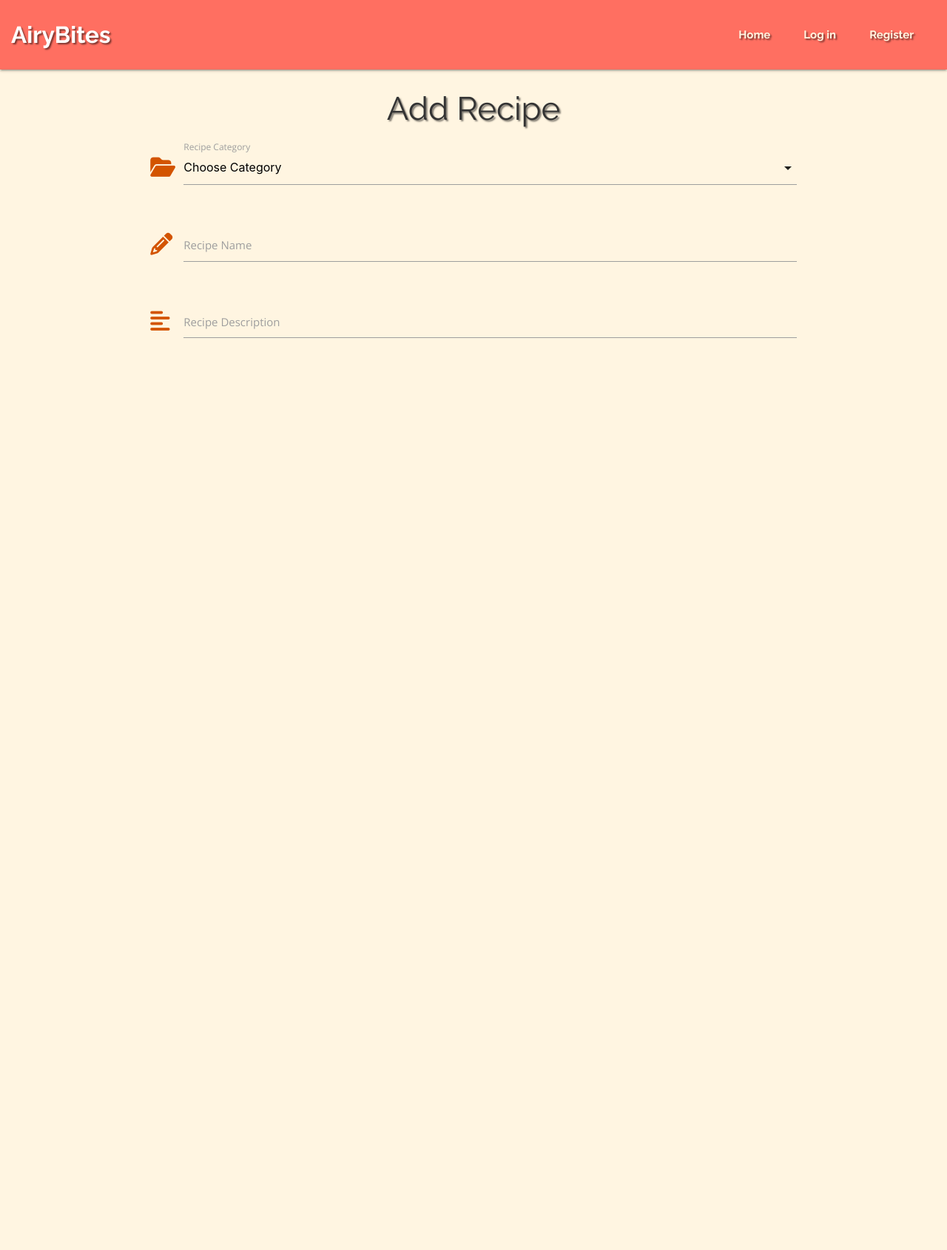
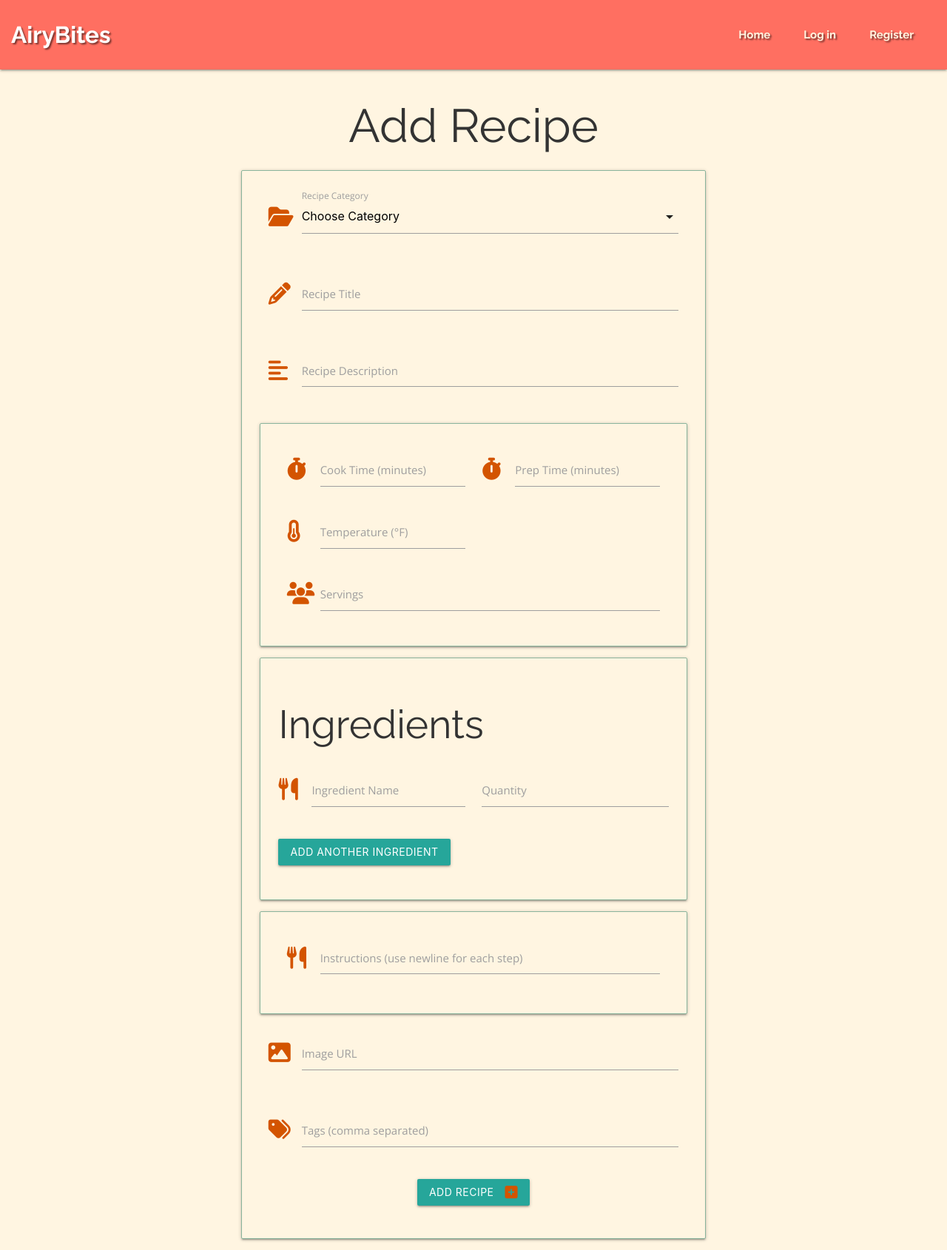
Before and after one commit to TaherCCG/airybitesrecipes, a Flask app: page /add_recipe in a window 1280 px wide. Shown: the whole page at 74% size. Before the commit the page ends 457 px from the top, so only its background shows below. Run offline with Flask 3, Linux system fonts and the light colour scheme; data that the repository does not hold is empty; some libraries are stand-ins or nearby versions.

Commit message:
Refactor: add_recipe.html structured form to take user input

```diff
--- a/templates/add_recipe.html
+++ b/templates/add_recipe.html
@@ -1,39 +1,123 @@
 {% extends "base.html"%}
 {% block content %}
 
-    <h3 class="center-align text-shadow">Add Recipe</h3>
-
-    <div class="row">
-        <form class="col s12" method="POST" action="">
+<div class="container">
+    <h1 class="center-align">Add Recipe</h1>
+    <div class="row card-panel">
+        <form class="col s12" method="post" action="{{ url_for('add_recipe')}}">
+            <!-- Recipe Category Selection-->
             <div class="row">
                 <div class="input-field col s12">
-                    <i class="fas fa-folder-open prefix icon"></i>
+                    <i class="fas fa-folder-open icon prefix"></i>
                     <select id="category_name" name="category_name" class="validate" required>
                         <option value="" disabled selected>Choose Category</option>
                         {% for category in categories %}
-                            <option value="{{ category.category_name }}">{{ category.category_name }}</option>
+                        <option value="{{ category.category_name }}">{{ category.category_name }}</option>
                         {% endfor %}
                     </select>
-                    <label for="category_name">Recipe Category</label>
+                    <label>Recipe Category</label>
                 </div>
             </div>
+            <!-- Recipe Title -->
             <div class="row">
                 <div class="input-field col s12">
-                    <i class="fas fa-pencil-alt prefix icon"></i>
-                    <input id="recipe_title" name="recipe_title" minlength="5"
-                        maxlength="50"  type="text" class="validate" required>
-                    <label for="recipe_title">Recipe Name</label>
+                    <i class="fas fa-pencil-alt icon prefix"></i>
+                    <input id="recipe_title" name="recipe_title" minlength="5" maxlength="50" type="text" class="validate"
+                        required>
+                    <label for="recipe_title">Recipe Title</label>
                 </div>
             </div>
+            <!-- Recipe Description -->
             <div class="row">
                 <div class="input-field col s12">
-                    <i class="fas fa-align-left prefix icon"></i>
-                    <textarea id="recipe_description" name="recipe_description" minlength="5"
-                        maxlength="200" class="materialize-textarea validate" required></textarea>
+                    <i class="fas fa-align-left icon prefix"></i>
+                    <textarea id="recipe_description" name="recipe_description" minlength="5" maxlength="250"
+                        class="materialize-textarea validate" required></textarea>
                     <label for="recipe_description">Recipe Description</label>
+                </div>
+            </div>
+            <!-- Timers -->
+            <div class="row card-panel">
+                <div class="input-field col s6">
+                    <i class="fas fa-stopwatch icon prefix"></i>
+                    <input id="cook_time" name="cook_time" type="number" class="validate" required>
+                    <label for="cook_time">Cook Time (minutes)</label>
+                </div>
+                <div class="input-field col s6">
+                    <i class="fas fa-stopwatch icon prefix"></i>
+                    <input id="prep_time" name="prep_time" type="number" class="validate" required>
+                    <label for="prep_time">Prep Time (minutes)</label>
+                </div>
+                <div class="input-field col s6">
+                    <i class="fas fa-thermometer-half icon prefix"></i>
+                    <input id="temperature" name="temperature" type="number" class="validate" required>
+                    <label for="temperature">Temperature (°F)</label>
+                </div>
+                <div class="input-field col s12">
+                    <i class="fas fa-users icon prefix"></i>
+                    <input id="servings" name="servings" type="number" class="validate" required>
+                    <label for="servings">Servings</label>
+                </div>
+            </div>
+            <!-- Ingreditents -->
+            <div class="row card-panel">
+                <h2>Ingredients</h2>
+                <div id="ingredients">
+                    <div class="row ingredient">
+                        <div class="input-field col s6">
+                            <i class="fas fa-utensils icon prefix"></i>
+                            <input type="text" id="ingredient_name_1" name="ingredient_name[]" class="validate"
+                                required>
+                            <label for="ingredient_name_1">Ingredient Name</label>
+                        </div>
+                        <div class="input-field col s6">
+                            <input type="text" id="ingredient_quantity_1" name="ingredient_quantity[]" class="validate"
+                                required>
+                            <label for="ingredient_quantity_1">Quantity</label>
+                        </div>
+                    </div>
+                </div>
+                <button type="button" id="add-ingredient-btn" class="btn" onclick="addIngredient()">
+                    Add Another Ingredient
+                </button><br><br>
+            </div>
+            <!-- Instructions -->
+            <div class="row card-panel">
+                <div class="input-field col s12">
+                    <i class="fas fa-utensils icon prefix"></i>
+                    <textarea id="instructions" name="instructions" class="materialize-textarea validate"
+                        required></textarea>
+                    <label for="instructions">Instructions (use newline for each step)</label>
+                </div>
+            </div>
+            <!-- Image URL -->
+            <div class="row">
+                <div class="input-field col s12">
+                    <i class="fas fa-image icon prefix"></i>
+                    <input id="image_url" name="image_url" type="url" class="validate">
+                    <label for="image_url">Image URL</label>
+                </div>
+            </div>
+            <!-- Tags -->
+            <div class="row">
+                <div class="input-field col s12">
+                    <i class="fas fa-tags icon prefix"></i>
+                    <input id="tags" name="tags" type="text" class="validate">
+                    <label for="tags">Tags (comma separated)</label>
+                </div>
+            </div>
+            <!-- Submit Button -->
+            <div class="row">
+                <div class="col s12 center-align">
+                    <button type="submit" class="btn">
+                        Add Recipe <i class="fas fa-plus-square icon right"></i>
+                    </button>
                 </div>
             </div>
         </form>
     </div>
+</div>
+
+
 
 {% endblock %}
```
